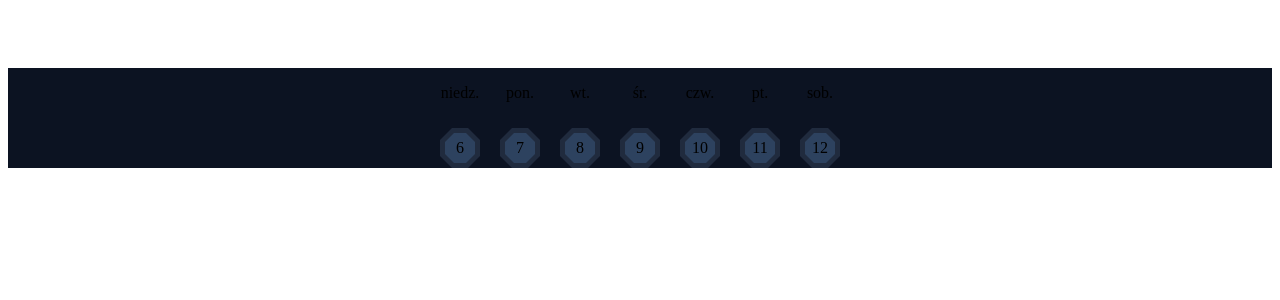
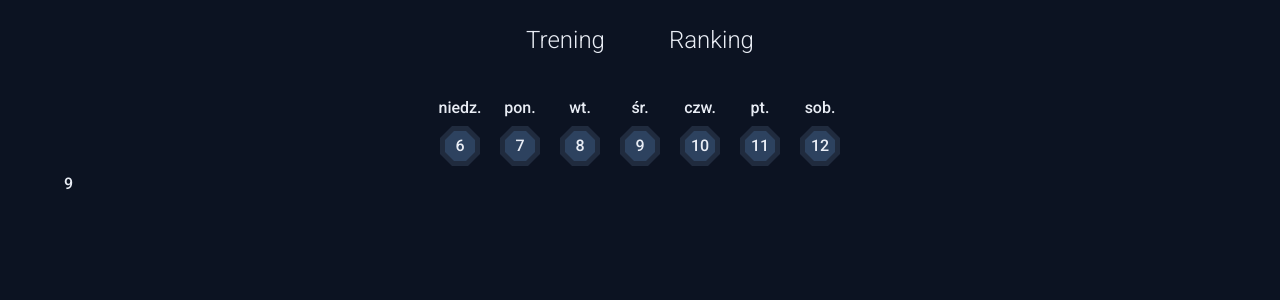
Before and after one commit to QuSZo/GymAppFrontend, a Next.js app in the folder gym-app/: page / in a window 1280 px wide. Shown: the top 300 px of the page. Built offline with nearby package versions, Linux system fonts and the light colour scheme.

Commit message:
transition working (but i forget add one file to vsc)

```diff
--- /dev/null
+++ b/gym-app/src/app/layout.tsx
@@ -0,0 +1,30 @@
+import { Menu } from "@/common/components/Menu";
+import { Roboto } from "next/font/google";
+import "@/styles/reset.scss";
+import "@/styles/global.scss";
+
+export const metadata = {
+  title: "Next.js",
+  description: "Generated by Next.js",
+};
+
+const roboto = Roboto({
+  weight: ["100", "300", "500"],
+  subsets: ["latin"],
+  variable: "--font-roboto",
+});
+
+export default function RootLayout({
+  children,
+}: {
+  children: React.ReactNode;
+}) {
+  return (
+    <html lang="en">
+      <body className={roboto.className}>
+        <Menu />
+        <main className="main-container">{children}</main>
+      </body>
+    </html>
+  );
+}
```
